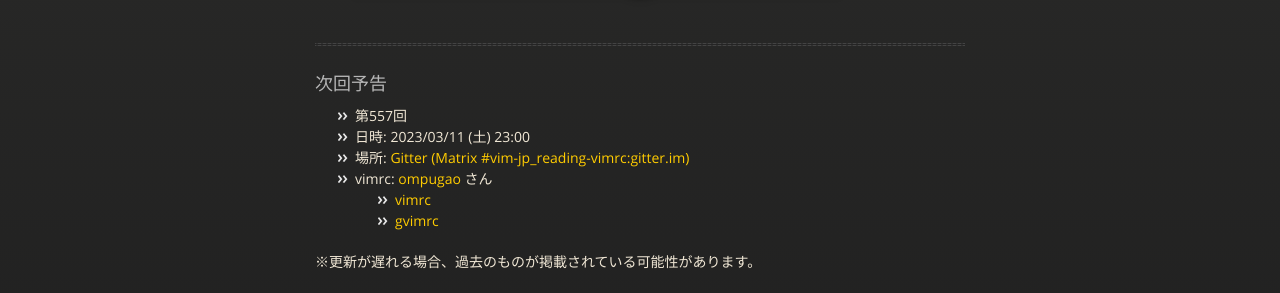
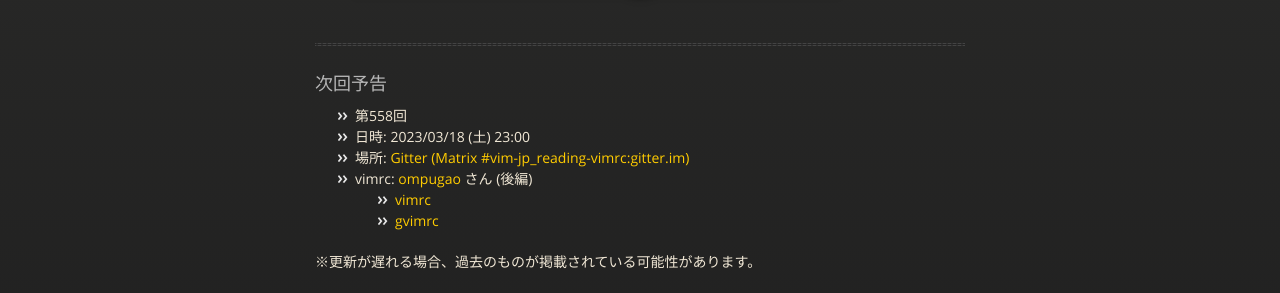
Before and after one commit to vim-jp/reading-vimrc, a Jekyll site: the page built from index.md, in a window 1280 px wide and 900 px high. Shown: the part 211-504 px from the top of the window. Built offline with Jekyll 4.4.1, drawn with Linux system fonts in a browser that asks for light colours; nearby versions of some CDN libraries.

Commit message:
Update the next information: #558 ompugao

```diff
--- a/_data/next.yml
+++ b/_data/next.yml
@@ -1,14 +1,16 @@
-- id: 557
-  date: 2023-03-11 23:00
+- id: 558
+  date: 2023-03-18 23:00
   author:
     name: ompugao
     url: https://github.com/ompugao
   vimrcs:
-    - url: https://github.com/ompugao/vim-bundle/blob/master/vimrc
-      hash: null
+    - url: >-
+        https://github.com/ompugao/vim-bundle/blob/14417ef1b9d141d145138f70da71166b666d940c/vimrc
+      hash: 14417ef1b9d141d145138f70da71166b666d940c
       name: vimrc
-    - url: https://github.com/ompugao/vim-bundle/blob/master/gvimrc
-      hash: null
+    - url: >-
+        https://github.com/ompugao/vim-bundle/blob/14417ef1b9d141d145138f70da71166b666d940c/gvimrc
+      hash: 14417ef1b9d141d145138f70da71166b666d940c
       name: gvimrc
-  part: null
+  part: 後編
   other: null
```
